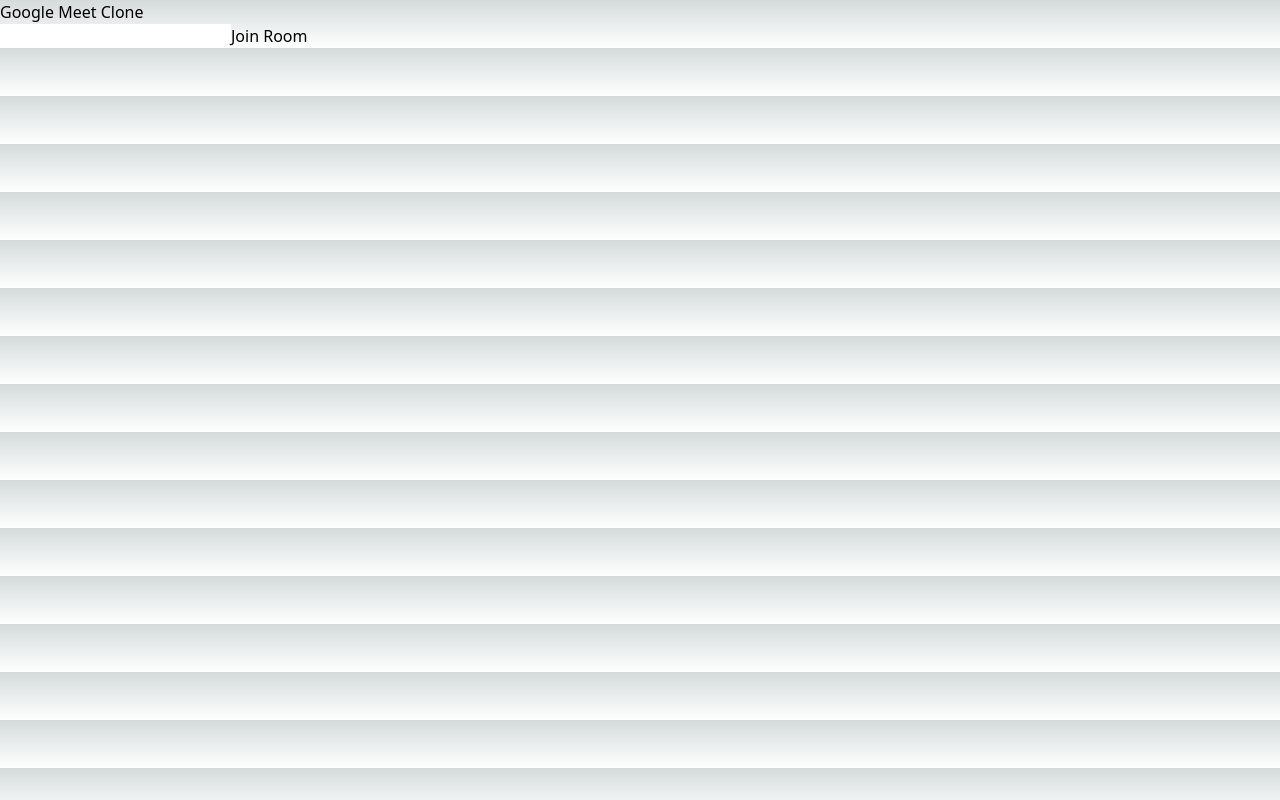
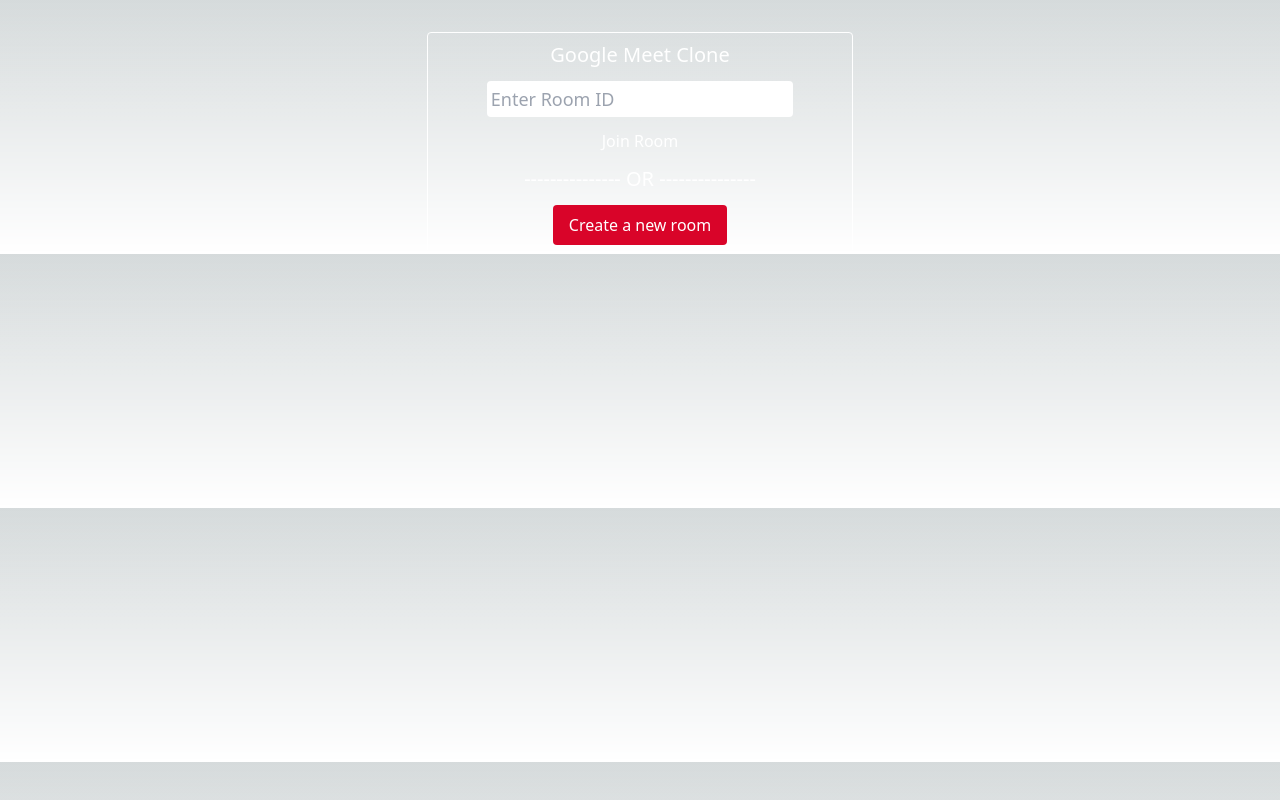
Before and after one commit to pranshhu/Google-Meet-Clone, a Next.js app: page / in a window 1280 px wide. Built offline with nearby package versions, Linux system fonts and the light colour scheme; no server answers.

Commit message:
created loby

```diff
--- a/pages/index.js
+++ b/pages/index.js
@@ -1,21 +1,33 @@
 import { v4 as uuidv4 } from 'uuid';
 import { useRouter } from 'next/navigation'
 
+import styles from '@/styles/home.module.css'
+import { useState } from 'react';
+
 export default function Home() {
   const router = useRouter()
+  const [roomId, setRoomId] = useState('')
 
   const createAndJoin = () => {
     const roomId = uuidv4()
     router.push(`/${roomId}`)
   }
+
+  const joinRoom = () => {
+    if (roomId) router.push(`/${roomId}`)
+    else {
+      alert("Please provide a valid room id")
+    }
+  }
   return (
-    <div>
-      <h1>Google Meet Clone</h1>
-      <div>
-        <input />
-        <button>Join Room</button>
-      </div>
-      <span></span>
+    <div className={styles.homeContainer}>
+        <h1>Google Meet Clone</h1>
+        <div className={styles.enterRoom}>
+          <input placeholder='Enter Room ID' value={roomId} onChange={(e) => setRoomId(e?.target?.value)}/>
+          <button onClick={joinRoom}>Join Room</button>
+        </div>
+        <span  className='my-3 text-xl'>--------------- OR ---------------</span>
+        <button onClick={createAndJoin} className='bg-buttonPrimary py-2 px-4 rounded'>Create a new room</button>
     </div>
   )
 }
--- a/postcss.config.js
+++ b/postcss.config.js
@@ -1,6 +1,7 @@
 module.exports = {
   plugins: {
     'postcss-import': {},
+    'tailwindcss/nesting': {},
     tailwindcss: {},
     autoprefixer: {},
   }
--- /dev/null
+++ b/styles/home.module.css
@@ -0,0 +1,23 @@
+.homeContainer {
+    @apply w-4/12 mx-auto p-2 border border-white rounded mt-8 text-white flex flex-col items-center;
+
+    h1 {
+        @apply text-xl text-center;
+    }
+
+    /* button {
+        @apply bg-buttonPrimary py-2 px-4 rounded;
+    } */
+
+    .enterRoom {
+        @apply flex flex-col items-center mt-3 w-full;
+
+        input {
+            @apply text-black text-lg p-1 rounded w-9/12 mb-3;
+        }
+    }
+
+    /* .separatorText {
+        @apply my-3 text-xl;
+    } */
+}
--- a/tailwind.config.js
+++ b/tailwind.config.js
@@ -12,6 +12,11 @@ module.exports = {
         'gradient-conic':
           'conic-gradient(from 180deg at 50% 50%, var(--tw-gradient-stops))',
       },
+      colors: {
+        prime: '#212529',
+        secondary: '#343a40',
+        buttonPrimary: '#d90429'
+      }
     },
   },
   plugins: [],
```
